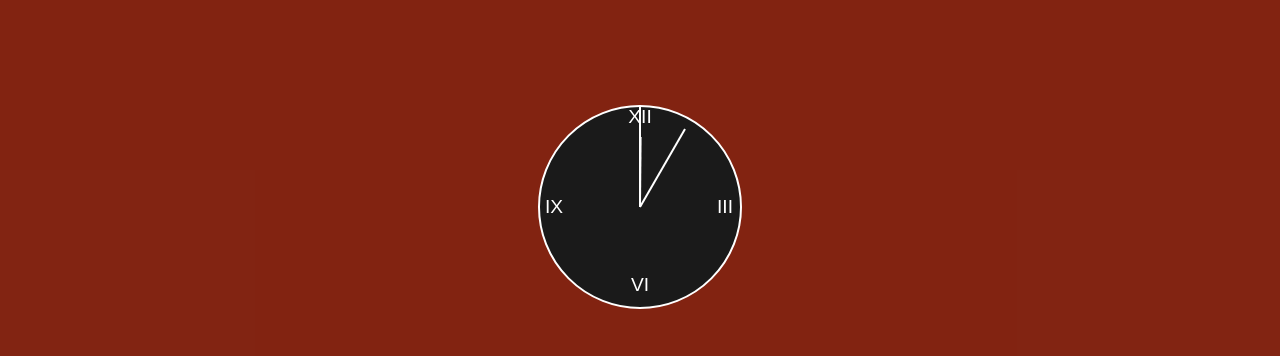
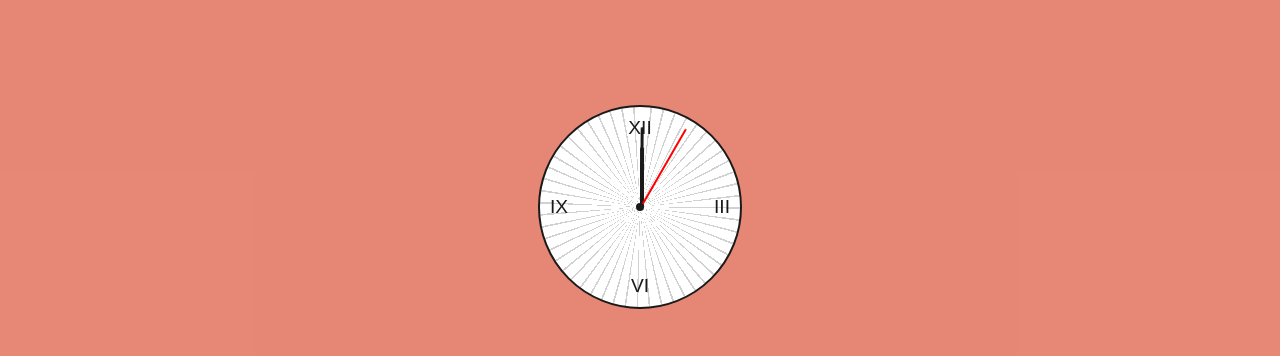
Before and after one commit to Rapuluchukwu/Luxury-Watch-Product-Landing-Page, a plain HTML site: page index.html in a window 1280 px wide. Shown: the part 85-441 px from the top of the page. Drawn offline with Linux system fonts and the light colour scheme.

Commit message:
Adjusted the clock display, corrected the css theme switching styles and made the website reponsive

```diff
--- a/style.css
+++ b/style.css
@@ -1,17 +1,22 @@
-/* Root variables for dark/light mode */
 :root {
-    --background-color: #1A1A1A;
-    --text-color:  #FFFFFF;
+    color-scheme: light dark; /* Enables system-level dark mode detection */
+}
+
+/* Light mode */
+:root {
+    --background-color: #FFFFFF;
+    --text-color: #1A1A1A;
     --accent-color: #d32c0b90;
 }
 
-/* @media (prefers-color-scheme:dark) {
+/* Dark mode - activates automatically based on system preference */
+@media (prefers-color-scheme: dark) {
     :root {
-    --background-color: #000000;
-    --text-color: #ffffff;
-    --accent-color: #f39c12;
+        --background-color: #1A1A1A;
+        --text-color: #FFFFFF;
+        --accent-color: #d32c0b90;
     }
-} */
+}
 
 body {
     margin: 0;
@@ -98,100 +103,83 @@ main p {
     background: var(--background-color);
 }
 
-.watch div {
+/* Improved hand positioning and animation */
+.hour-hand, .minute-hand, .second-hand {
     position: absolute;
-    width: 2px;
-    background: var(--text-color);
-    top: 50%;
+    bottom: 50%;
     left: 50%;
-    transform-origin: bottom;
-    transform: translate(-50%, -100%) rotate(0deg);
+    transform-origin: 50% 100%;
+    border-radius: 4px;
 }
 
-.numerals {
-    position: absolute;
-    /* width: 100%; */
-    height: 50%;
-    display: flex;
-    justify-content: center;
-    align-items: center;
-    pointer-events: none;
+.hour-hand {
+    width: 4px;
+    height: 60px;
+    background: var(--text-color);
+    animation: rotate 43200s linear infinite; /* 12 hours */
 }
 
+.minute-hand {
+    width: 3px;
+    height: 80px;
+    background: var(--text-color);
+    animation: rotate 3600s linear infinite; /* 60 minutes */
+}
+
+.second-hand {
+    width: 2px;
+    height: 90px;
+    background: #ff0000;
+    animation: rotate 60s steps(60) infinite; /* 60 seconds with stepping */
+}
+
+/* Improved numeral positioning */
 .numerals span {
     position: absolute;
     font-size: 1.2rem;
     color: var(--text-color);
-    transform: translate(-50%, -50%);
 }
 
-.twelve {
-    top: 10%;
-    left: 50%;
+.twelve { top: 10px; left: 50%; transform: translateX(-50%); }
+.three { right: 10px; top: 50%; transform: translateY(-50%); }
+.six { bottom: 10px; left: 50%; transform: translateX(-50%); }
+.nine { left: 10px; top: 50%; transform: translateY(-50%); }
+
+/* Improved rotation animation */
+@keyframes rotate {
+    from { transform: rotate(0deg); }
+    to { transform: rotate(360deg); }
 }
 
-.three {
-    top: 100%;
-    right: -100px;
-    transform: translate(50%, -50%) rotate(90deg);
+/* Add clock markers */
+.watch::before {
+    content: '';
+    position: absolute;
+    width: 8px;
+    height: 8px;
+    background: var(--text-color);
+    border-radius: 50%;
+    top: 50%;
+    left: 50%;
+    transform: translate(-50%, -50%);
+    z-index: 2;
 }
 
-.six {
-    bottom: -100%;
-    left: 50%;
-    transform: translate(-50%, -50%) rotate(180deg);
-}
-
-.nine {
-    top: 100%;
-    left: -85px;
-    transform: translate(-50%, -50%) rotate(-90deg);
-}
-
-.hour-hand {
-    height: 50px;
-    animation: rotateHour 43200s linear infinite;
-}
-
-.minute-hand {
-    height: 70px;
-    animation: rotateMinute 3600s linear infinite;
-}
-
-.second-hand {
-    height: 90px;
-    background-color: red;
-    animation: rotateSecond 60s linear infinite;
-}
-
-@keyframes rotateHour {
-    from {
-        transform: translate(-50%, -100%) rotate(0deg);
-    }
-
-    to {
-        transform: translate(-50%, -100%) rotate(360deg);
-    }
-}
-
-@keyframes rotateMinute {
-    from {
-        transform: translate(-50%, -100%) rotate(0deg);
-    }
-
-    to {
-        transform: translate(-50%, -100%) rotate(360deg);
-    }
-}
-
-@keyframes rotateSecond {
-    from {
-        transform: translate(-50%, -100%) rotate(0deg);
-    }
-
-    to {
-        transform: translate(-50%, -100%) rotate(360deg);
-    }
+/* Add minute markers */
+.watch::after {
+    content: '';
+    position: absolute;
+    width: 100%;
+    height: 100%;
+    top: 0;
+    left: 0;
+    background: repeating-conic-gradient(
+        from 0deg,
+        transparent 0deg 6deg,
+        var(--text-color) 6deg 7deg
+    );
+    border-radius: 50%;
+    opacity: 0.2;
 }
 
 
@@ -249,3 +237,34 @@ footer {
 footer p {
     margin: 0;
 }
+
+
+/* Add these responsive design improvements */
+@media screen and (max-width: 768px) {
+    .navbar {
+        flex-direction: column;
+        padding: 10px;
+    }
+
+    .navbar ul {
+        flex-direction: column;
+        align-items: center;
+        padding: 0;
+    }
+
+    .gallery {
+        grid-template-columns: repeat(auto-fit, minmax(150px, 1fr));
+    }
+
+    .watch {
+        width: 150px;
+        height: 150px;
+    }
+}
+
+/* Improve parallax for mobile */
+@media screen and (max-width: 768px) {
+    .parallax {
+        background-attachment: scroll;
+    }
+}
```
